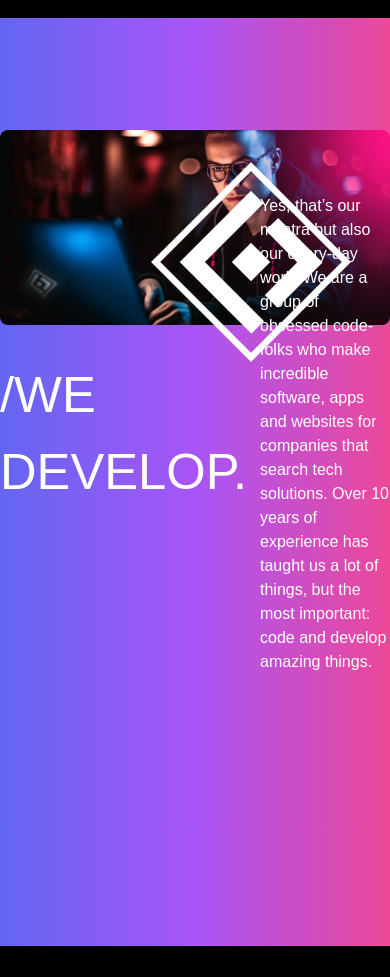
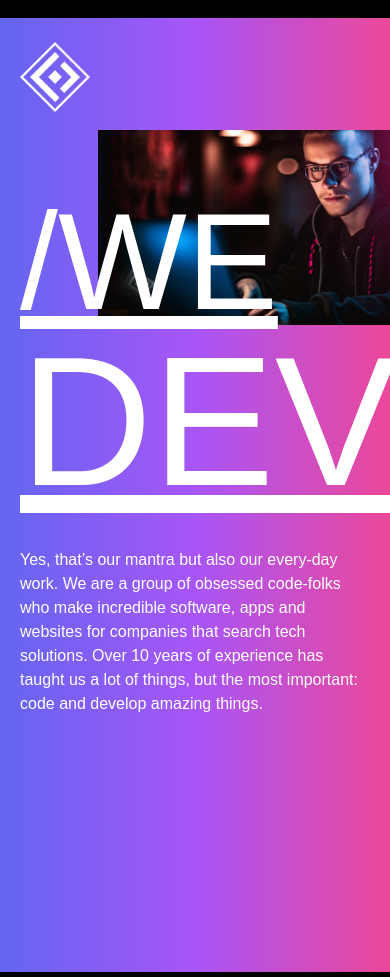
Before and after one commit to Geniorama/geniorama-web-2024, a Next.js app: page / in a window 390 px wide. Shown: the part 949-1926 px from the top of the page. Built offline with nearby package versions, Linux system fonts and the light colour scheme; a web font is replaced by a local one.

Commit message:
feat: start responsive wedevelop

```diff
--- a/src/sections/homepage/WeDevelop/WeDevelop.module.css
+++ b/src/sections/homepage/WeDevelop/WeDevelop.module.css
@@ -6,3 +6,31 @@
 .desc{
     color: white;
 }
+
+.isologo{
+    bottom: -19.1%;
+    right: 10.1%;
+    width: 200px;
+}
+
+@media screen and (max-width: 640px) {
+    .title{
+        font-size: 35vw;
+        line-height: 1em;
+        text-decoration: underline;
+        margin-bottom: 10%;
+    }
+
+    .title span{
+        font-size: 47vw;
+        display: block;
+        line-height: 1em;
+    }
+
+    .isologo{
+        width: 70px;
+        bottom: unset;
+        top: -45%;
+        left: -20%;
+    }
+}
--- a/src/sections/homepage/WeDevelop/WeDevelop.tsx
+++ b/src/sections/homepage/WeDevelop/WeDevelop.tsx
@@ -4,15 +4,15 @@ import Isologo from '../../../../public/assets/images/Isologo Geniorama - otros
 
 export default function WeDevelop() {
   return (
-    <section className="py-28 bg-gradient-to-r from-indigo-500 via-purple-500 to-pink-500 pb-48">
-      <div className="container relative pt-16 pb-20">
-        <div className="flex items-center justify-between relative z-10">
-          <div className="w-1/2">
+    <section className="pt-28 pb-0 md:pb-64 bg-gradient-to-r from-indigo-500 via-purple-500 to-pink-500 pb-48">
+      <div className="container relative pt-16 pb-16 md:pb-20">
+        <div className="px-5 md:px-0 md:flex items-center justify-between relative z-10">
+          <div className="md:w-1/2">
             <h2 className={`${styles.title}`} style={{ color: "white" }}>
-              /We Develop.
+              /We <span>Develop.</span>
             </h2>
           </div>
-          <div className="w-1/3">
+          <div className="md:w-1/3">
             <p className={`${styles.desc}`}>
               Yes, that’s our mantra but also our every-day work. We are a group
               of obsessed code-folks who make incredible software, apps and
@@ -23,9 +23,9 @@ export default function WeDevelop() {
           </div>
         </div>
 
-        <div className="w-full absolute top-0 left-0 d-flex justify-center text-center items-center">
-            <img className="w-full max-w-screen-lg m-auto rounded-lg" src={Cover.src} alt="" />
-            <img className="absolute" style={{ bottom: '-19.1%', right: '10.1%', width: '200px'}} src={Isologo.src} alt="" />
+        <div className="w-full absolute top-0 left-1/4 md:left-0 d-flex justify-center text-center items-center">
+            <img className="w-full md:max-w-screen-lg m-auto md:rounded-lg" src={Cover.src} alt="" />
+            <img className={`${styles.isologo} absolute`} src={Isologo.src} alt="" />
         </div>
       </div>
     </section>
```
